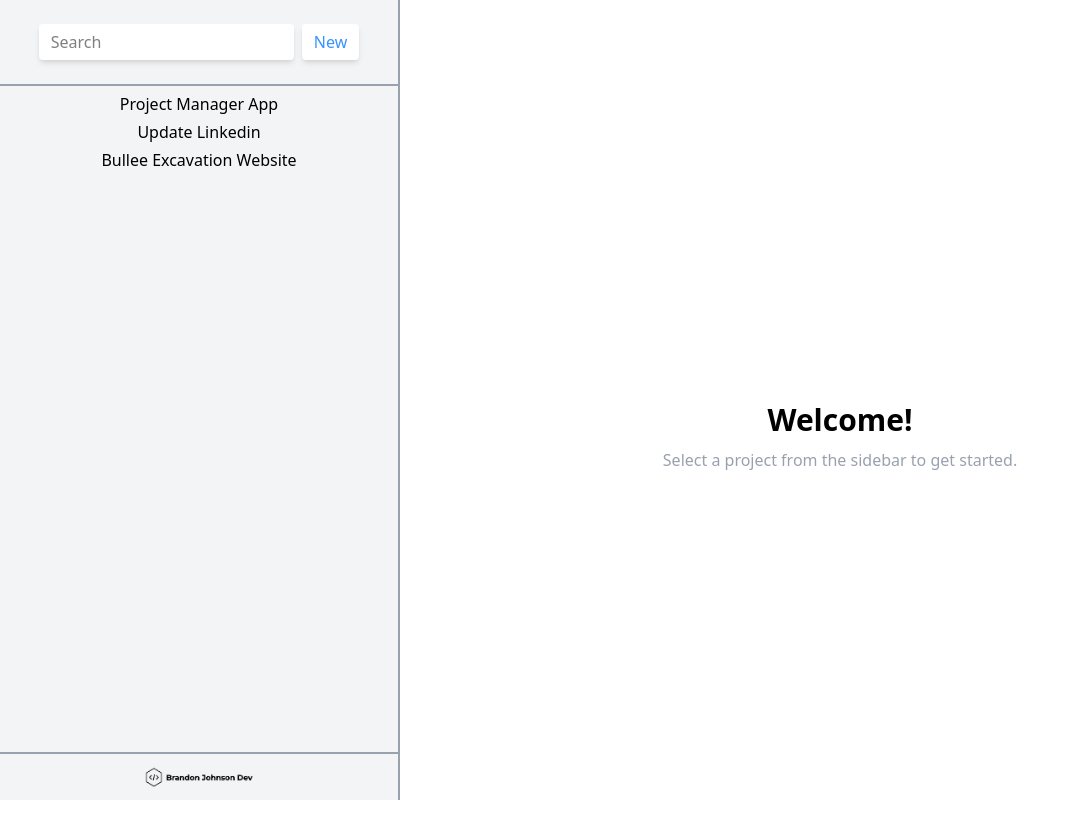
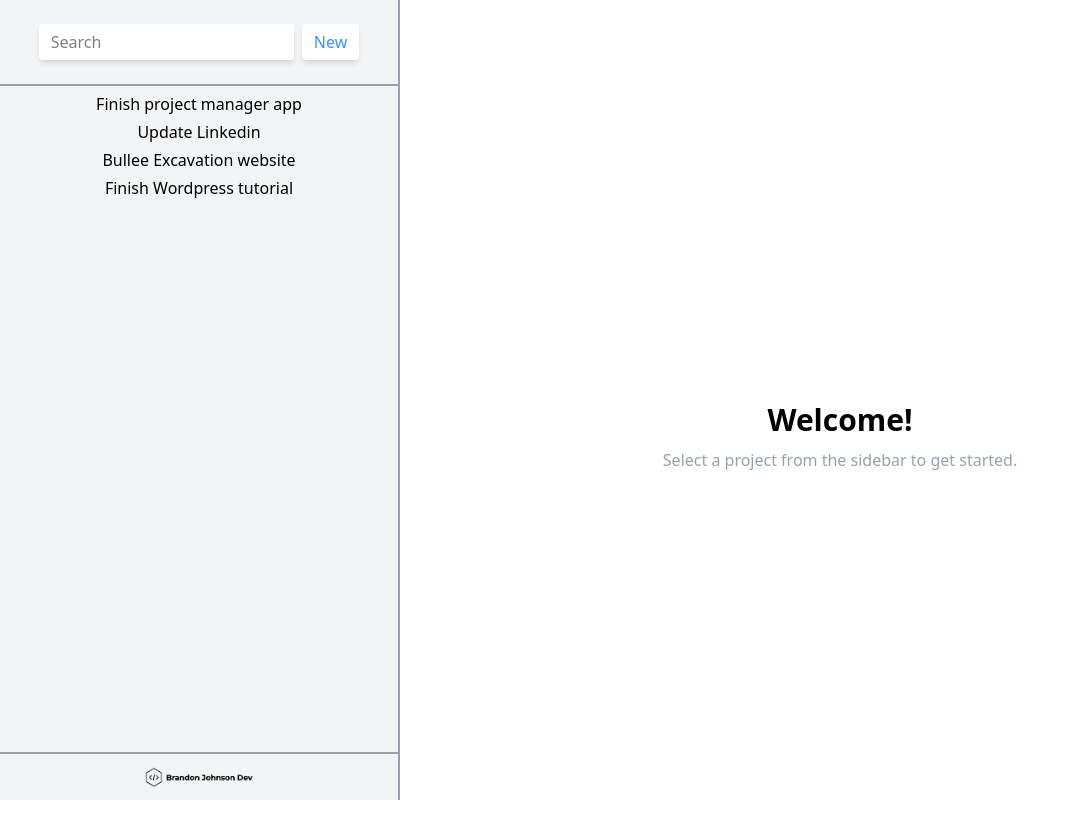
Before and after one commit to loves2run/reactrouter_project_manager, a React (Vite) app: page / in a window 1280 px wide. Shown: the whole page, without its empty margins (0-1079 px from the left). Built offline with nearby package versions, Linux system fonts and the light colour scheme.

Commit message:
Feature: added logic for ProjectsDisplay and ProjectsList

```diff
--- a/src/components/sidebar/ProjectList.jsx
+++ b/src/components/sidebar/ProjectList.jsx
@@ -1,17 +1,29 @@
+import {
+    NavLink,
+    useParams,
+}
+from 'react-router';
+import projectsData from '../../data/projects';
+import { getProject } from '../../data/projects';
 
 export default function ProjectList() {
+    const params = useParams();
+    const projectId = params.id;
+    const project = getProject(projectId);
 
+    const activeStyle = ({isActive}) => isActive ? 'text-sky-500' : undefined;
     return(
         <ul className="flex flex-col justify-center items-center gap-1 mt-1.5">
-            <li>
-                <a href={`/projects/1`}>Project Manager App</a>
+           {projectsData.map((project) => (
+            <li key={project.id}>
+                <NavLink
+                    to={`projects/${project.id}`}
+                    className={activeStyle}
+                >
+                    {project.projectName}
+                </NavLink>
             </li>
-            <li>
-                <a href={`/projects/2`}>Update Linkedin</a>
-            </li>
-            <li>
-            <a href={`/projects/3`}>Bullee Excavation Website</a>
-        </li>
-    </ul>
+           ))}
+        </ul>
     )
 }
--- /dev/null
+++ b/src/data/projects.js
@@ -0,0 +1,63 @@
+const projectsData = [
+    {
+        id: "1",
+        projectName: "Finish project manager app",
+        status: "In progress",
+        description: "some notes here",
+        dueDate: "10/01/2025",
+    },
+    {
+        id: "2",
+        projectName: "Update Linkedin",
+        status: "In progress",
+        description: "some notes here",
+        dueDate: "11/15/2025",
+    },
+    {
+        id: "3",
+        projectName: "Bullee Excavation website",
+        status: "Not started",
+        description: "some notes here",
+        dueDate: "12/19/2026",
+    },
+    {
+        id: "4",
+        projectName: "Finish Wordpress tutorial",
+        status: "In progress",
+        description: "May need to just start over...",
+        dueDate: "3/30/2026",
+    }
+];
+
+function fakeNetwork(key) {
+    return new Promise(resolve => {
+        setTimeout(resolve, Math.random() * 800);
+    });
+}
+
+
+//Get all projects
+export async function getProjects() {
+    await fakeNetwork("getProjects");
+    return projectsData;
+}
+
+//Get a single project
+export async function getProject(id) {
+    await fakeNetwork(`getProject:${id}`);
+    const project = projectsData.find(project => project.id === id);
+    return project || null;
+}
+
+//Search Projects (for future search functionality)
+export async function searchProjects(query) {
+    await fakeNetwork(`searchProjects:${query}`);
+    if (!query) return projectsData;
+
+    return projectsData.filter(project =>
+      project.projectName.toLowerCase().includes(query.toLowerCase()) ||
+      project.description.toLowerCase().includes(query.toLowerCase())
+    );
+  }
+
+  export default projectsData;
--- a/src/main.jsx
+++ b/src/main.jsx
@@ -6,7 +6,7 @@ import './index.css'
 import App from './components/App.jsx'
 import ErrorPage from './components/mainContent/Error-Page.jsx';
 import Index from './components/mainContent/Index.jsx';
-import ProjectDisplay from './components/mainContent/ProjectDisplay.jsx';
+import ProjectDisplay from './routes/ProjectDisplay.jsx';
 
 const router = createBrowserRouter([
   {
```
